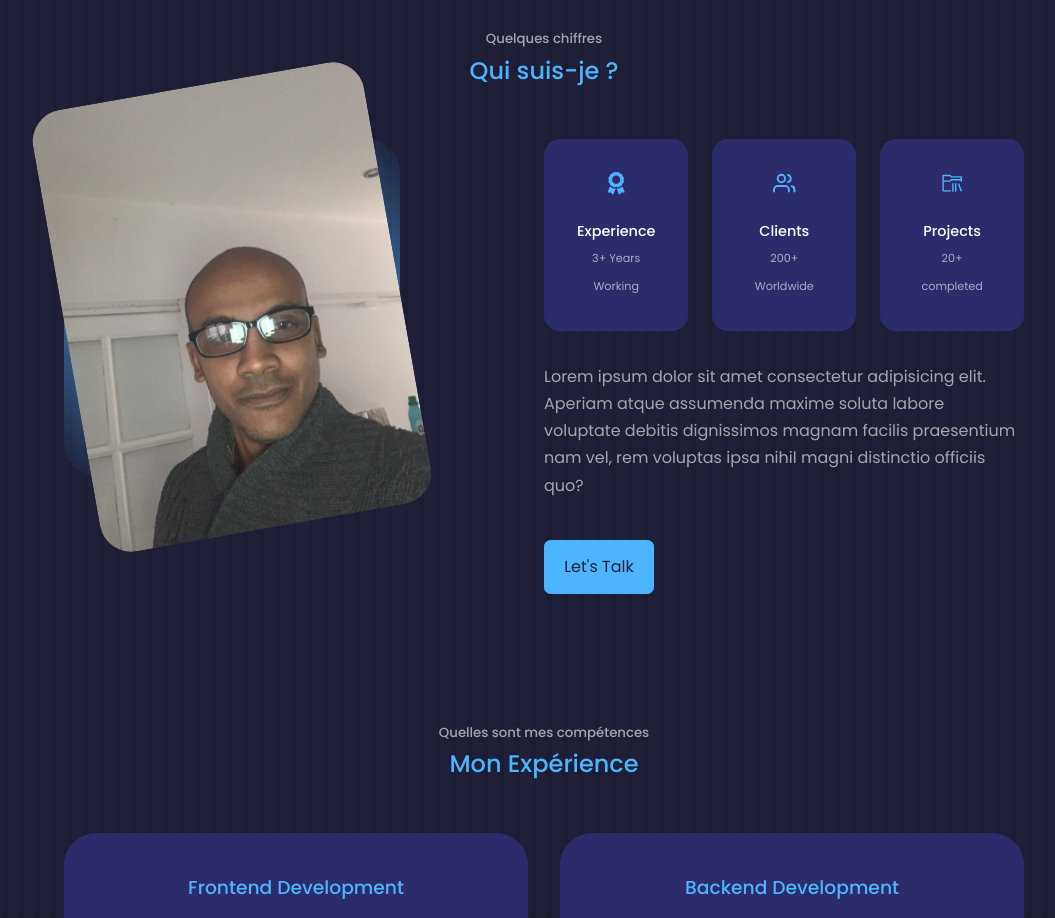
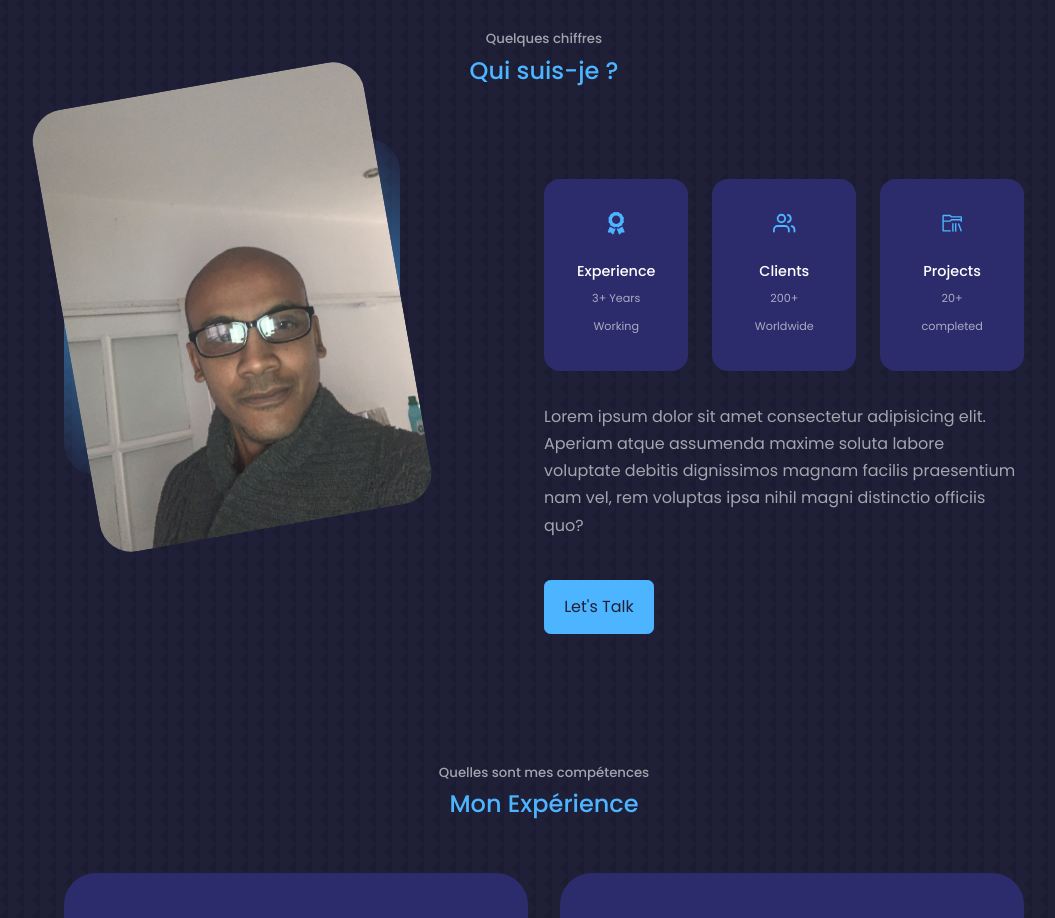
Before and after one commit to Manidoux41/ManiDev-portfolio, a React (Create React App) app: page / in a window 1280 px wide. Shown: the part 900-1818 px from the top of the page, without its empty margins (96-1151 px from the left). Built offline with nearby package versions, Linux system fonts and the light colour scheme.

Commit message:
correction Css

```diff
--- a/src/components/about/about.css
+++ b/src/components/about/about.css
@@ -56,6 +56,9 @@
     font-size: 0.7rem;
     color: var(--color-light);
 }
+.about__content {
+    margin-top: 2.5rem;
+}
 
 .about__content p {
     margin: 2rem 0 2.6rem;
```
